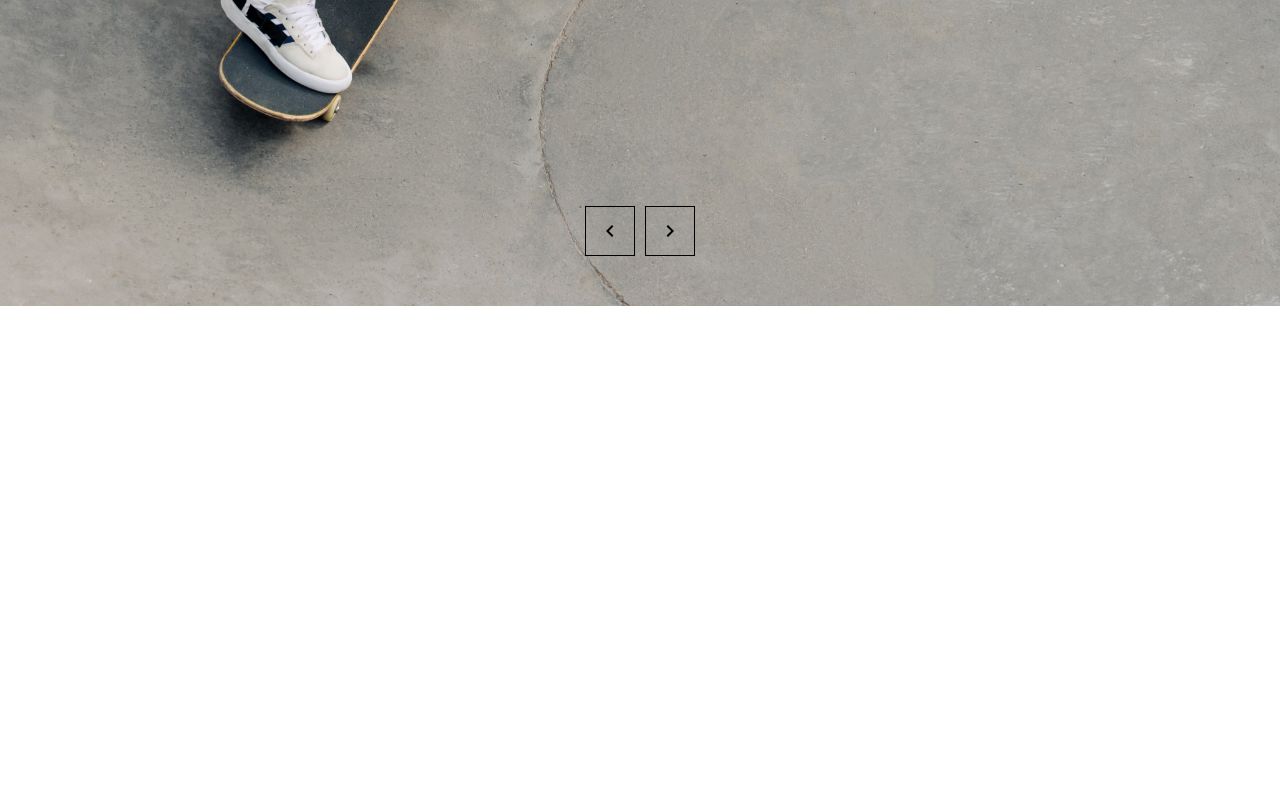
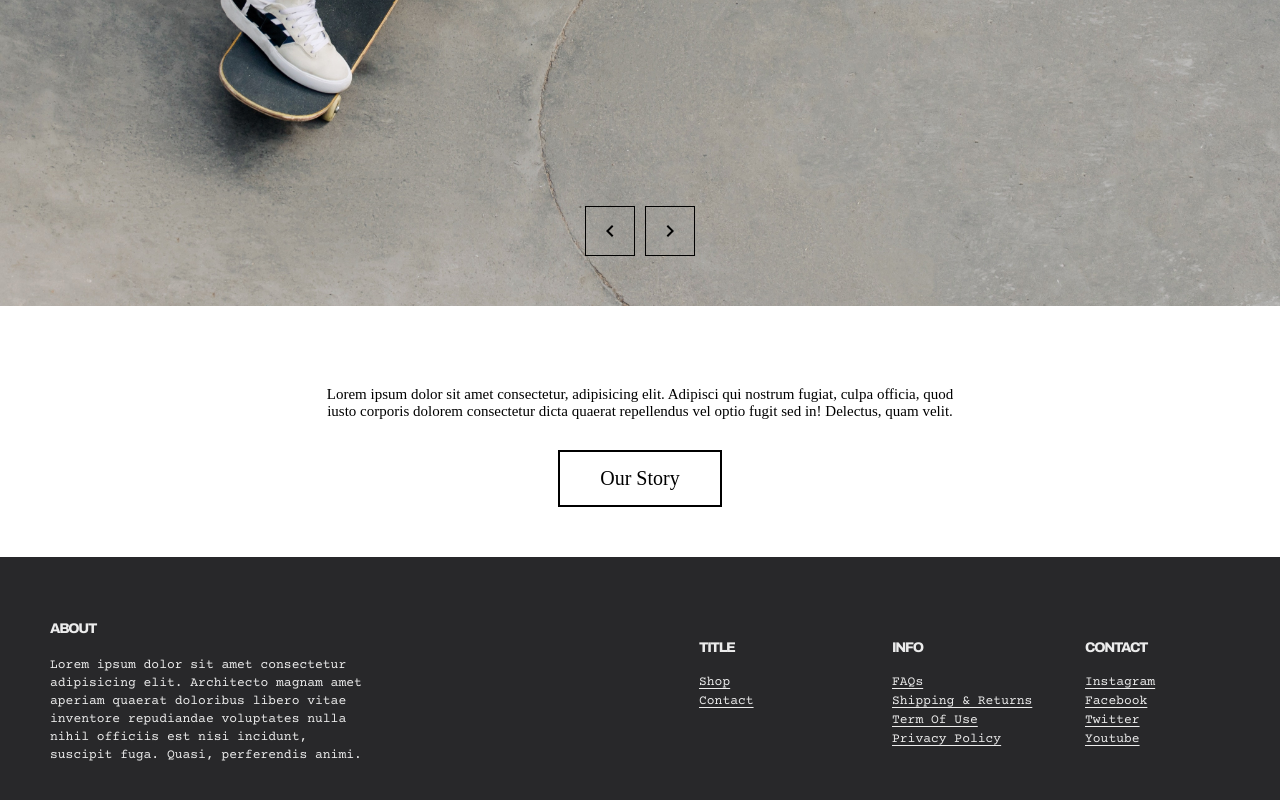
Before and after one commit to annazhutava/Webshop, a React (Vite) app in the folder client/: page / in a window 1280 px wide. Shown: the part 494-1294 px from the top of the page. Before the commit the page ends 800 px from the top, so only its background shows below. Built offline with nearby package versions, Linux system fonts and the light colour scheme; grey boxes are pictures that could not be loaded.

Commit message:
Disabled scroll-based slider, restored footer visibility, added short description with 'About' link on homepage

```diff
--- a/client/src/App.jsx
+++ b/client/src/App.jsx
@@ -1,17 +1,17 @@
 import "./App.css";
-import { Outlet, useLocation } from "react-router-dom";
+import { Outlet } from "react-router-dom";
 import Navbar from "./components/Navbar/Navbar";
 import Footer from "./components/Footer/Footer";
 
 const App = () => {
-  const location = useLocation();
+  // const location = useLocation();
 
-  const isHomePage = location.pathname === "/";
+  // const isHomePage = location.pathname === "/";
   return (
     <div className="App">
       <Navbar />
       <Outlet />
-      {isHomePage ? null : <Footer />}
+      <Footer />
     </div>
   );
 };
--- /dev/null
+++ b/client/src/components/IntroSection/IntroSection.jsx
@@ -0,0 +1,18 @@
+import "./IntroSection.scss";
+
+const IntroSection = () => {
+  return (
+    <div className="homepage-description">
+      <p>
+        Lorem ipsum dolor sit amet consectetur, adipisicing elit. Adipisci qui
+        nostrum fugiat, culpa officia, quod iusto corporis dolorem consectetur
+        dicta quaerat repellendus vel optio fugit sed in! Delectus, quam velit.
+      </p>
+      <a className="about-link" href="/about">
+        Our Story
+      </a>
+    </div>
+  );
+};
+
+export default IntroSection;
--- /dev/null
+++ b/client/src/components/IntroSection/IntroSection.scss
@@ -0,0 +1,30 @@
+.homepage-description{
+    display: flex;
+    flex-direction: column;
+    justify-content: center;
+    align-items: center;
+    gap: 15px;
+
+    p{
+        text-align: center;
+        max-width: 40rem;
+        margin-top: 5rem;
+        font-size: 15px;
+        // margin-bottom: 30px;
+    }
+
+    .about-link{
+        border: 2px solid #000;
+        color: #000;
+        text-decoration: none;
+        padding: 15px 40px 15px 40px;
+        display: flex;
+        font-size: 20px;
+        justify-content: center;
+        align-items: center;
+
+
+
+    }
+
+}
--- a/client/src/components/Navbar/Navbar.jsx
+++ b/client/src/components/Navbar/Navbar.jsx
@@ -13,7 +13,7 @@ const Navbar = () => {
             </Link>
           </div>
           <div className="item">
-            <Link className="navbar-link" to="/">
+            <Link className="navbar-link" to="/about">
               About
             </Link>
           </div>
--- a/client/src/components/Slider/Slider.jsx
+++ b/client/src/components/Slider/Slider.jsx
@@ -1,4 +1,4 @@
-import { useEffect, useState } from "react";
+import { useState } from "react";
 import KeyboardArrowLeftIcon from "@mui/icons-material/KeyboardArrowLeft";
 import KeyboardArrowRightIcon from "@mui/icons-material/KeyboardArrowRight";
 import SliderImage1 from "../../assets/slider-image-1.jpg";
@@ -20,20 +20,20 @@ const Slider = () => {
     setCurrentSlide(currentSlide === 3 ? 0 : currentSlide + 1);
   };
 
-  const handleScroll = (e) => {
-    if (e.deltaY > 0) {
-      nextSlide();
-    } else {
-      prevSlide();
-    }
-  };
+  // const handleScroll = (e) => {
+  //   if (e.deltaY > 0) {
+  //     nextSlide();
+  //   } else {
+  //     prevSlide();
+  //   }
+  // };
 
-  useEffect(() => {
-    window.addEventListener("wheel", handleScroll);
-    return () => {
-      window.removeEventListener("wheel", handleScroll);
-    };
-  });
+  // useEffect(() => {
+  //   window.addEventListener("wheel", handleScroll);
+  //   return () => {
+  //     window.removeEventListener("wheel", handleScroll);
+  //   };
+  // });
 
   return (
     <div className="slider">
--- a/client/src/main.jsx
+++ b/client/src/main.jsx
@@ -7,6 +7,7 @@ import Home from "./routes/Home/Home.jsx";
 import Product from "./routes/Product/Product.jsx";
 import NotFound from "./routes/NotFound/NotFound.jsx";
 import Products from "./routes/Products/Products.jsx";
+import About from "./routes/About/About.jsx";
 
 ReactDOM.createRoot(document.getElementById("root")).render(
   <React.StrictMode>
@@ -16,6 +17,7 @@ ReactDOM.createRoot(document.getElementById("root")).render(
           <Route index element={<Home />} />
           <Route path="products" element={<Products />} />
           <Route path="product/:id" element={<Product />} />
+          <Route path="about" element={<About />} />
           <Route path="*" element={<NotFound />} />
         </Route>
       </Routes>
--- /dev/null
+++ b/client/src/routes/About/About.jsx
@@ -0,0 +1,5 @@
+const About = () => {
+  return <div>About</div>;
+};
+
+export default About;
--- a/client/src/routes/Home/Home.jsx
+++ b/client/src/routes/Home/Home.jsx
@@ -1,9 +1,11 @@
+import IntroSection from "../../components/IntroSection/IntroSection";
 import Slider from "../../components/Slider/Slider";
 
 const Home = () => {
   return (
     <div>
       <Slider />
+      <IntroSection />
     </div>
   );
 };
```
Also changed, not shown: client/src/routes/About/About.scss (added), client/src/routes/Home/Home.scss (added).
